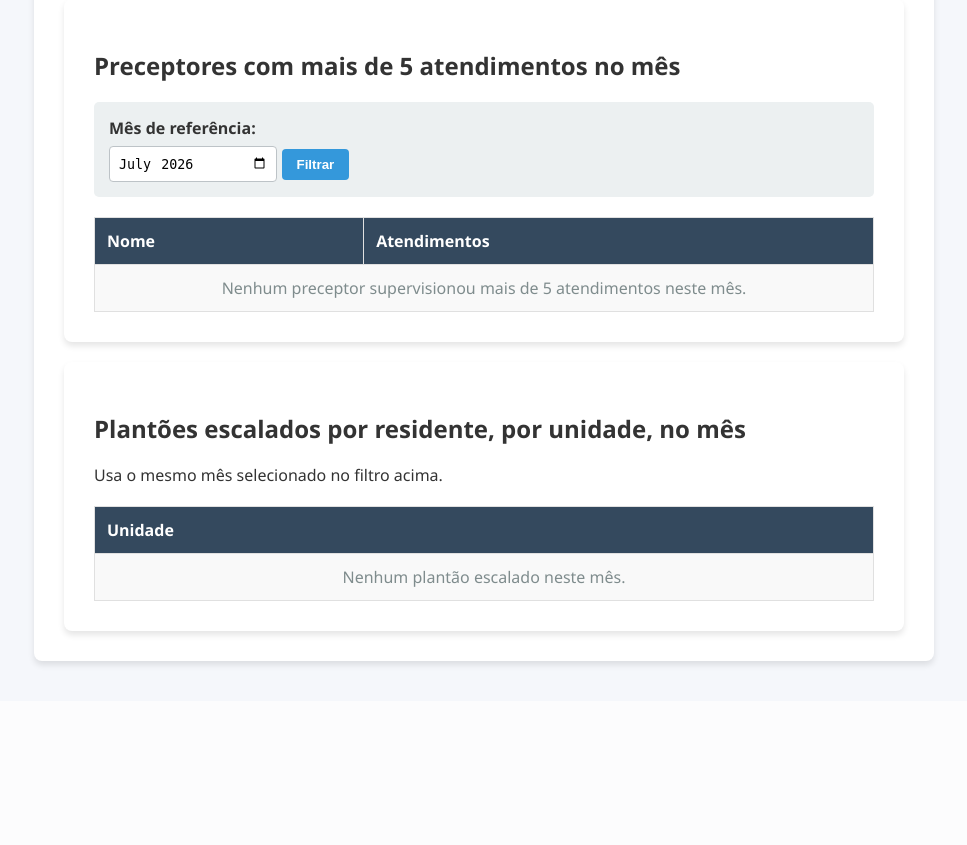
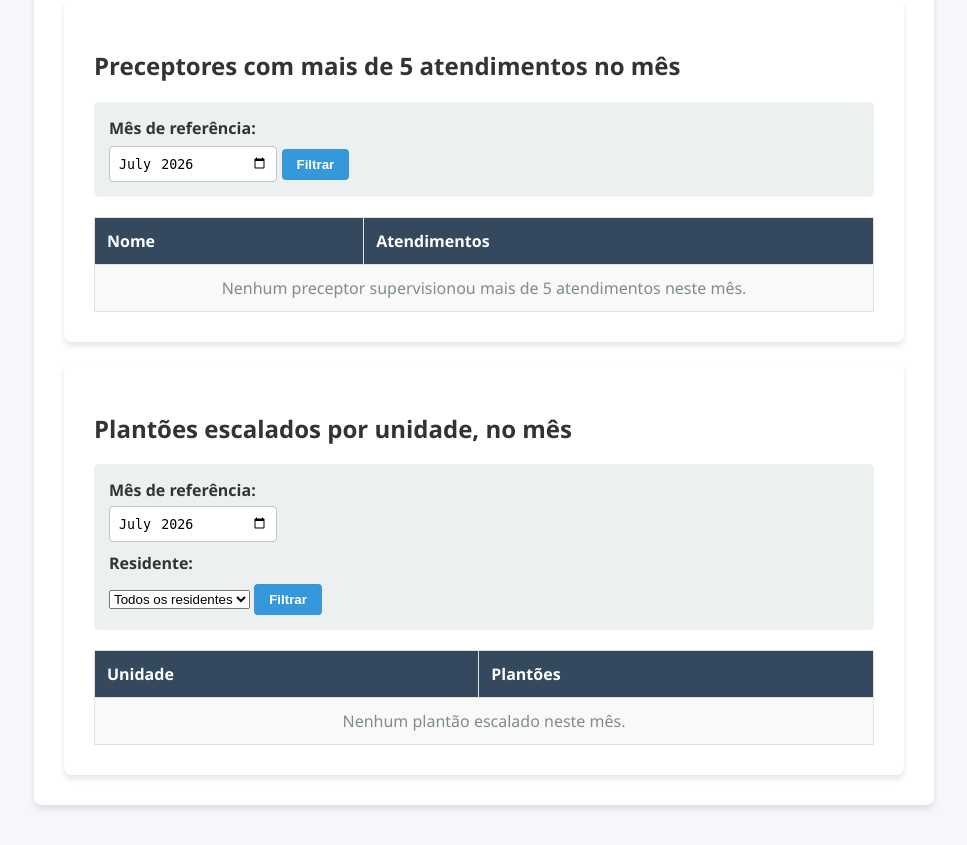
Before and after one commit to euvictoroliveira/Projeto-banco-de-dados-Parte-I, a Flask app: page /estatisticas in a window 1280 px wide. Shown: the part 532-1377 px from the top of the page, without its empty margins (156-1123 px from the left). Before the commit the page ends 1199 px from the top, so only its background shows below. Run offline with Flask 3, Linux system fonts and the light colour scheme; data that the repository does not hold is empty.

Commit message:
[etapa 1] Melhorando a listagem da quantidade de plantões por residente no mês concorrente, para cada unidade

```diff
--- a/routes/estatisticas.py
+++ b/routes/estatisticas.py
@@ -50,33 +50,52 @@ def get_preceptores_mais_de_5_atendimentos(ano, mes):
 
     return resultado
 
-# Para cada unidade, quantidade de plantões escalados por residente no mês corrente.
-def get_plantoes_por_unidade_residente(ano, mes):
+# Lista de residentes cadastrados, para popular o dropdown de filtro.
+def get_lista_residentes():
     cursor = database.conexao.cursor()
 
     consulta = """
-        SELECT u.nome, p.nome, count(*)
-        FROM escala e
-        INNER JOIN unidade u ON u.id_unidade = e.id_unidade
-        INNER JOIN residente r ON r.id_profissional = e.id_residente
+        SELECT r.id_profissional, p.nome
+        FROM residente r
         INNER JOIN pessoa p ON p.id_pessoa = r.id_profissional
-        WHERE e.mes_plantao = %s
-          AND e.ano_plantao = %s
-        GROUP BY u.id_unidade, u.nome, p.id_pessoa, p.nome
-        ORDER BY u.nome, count(*) DESC, p.nome
+        ORDER BY p.nome
     """
 
-    cursor.execute(consulta, (mes, ano))
+    cursor.execute(consulta)
     resultado = cursor.fetchall()
     cursor.close()
 
-    # Agrupa as linhas (unidade, residente, quantidade) por unidade,
-    # já que o Jinja não faz "group by" sozinho.
-    plantoes_por_unidade = {}
-    for unidade, residente, quantidade in resultado:
-        plantoes_por_unidade.setdefault(unidade, []).append((residente, quantidade))
+    return resultado
 
-    return plantoes_por_unidade
+# Quantidade de plantões escalados por unidade, em um mês/ano.
+# Se id_residente for informado, filtra apenas os plantões daquele residente;
+# caso contrário, soma os plantões de todos os residentes.
+def get_plantoes_por_unidade(ano, mes, id_residente=None):
+    cursor = database.conexao.cursor()
+
+    consulta = """
+        SELECT u.nome, count(*)
+        FROM escala e
+        INNER JOIN unidade u ON u.id_unidade = e.id_unidade
+        WHERE e.mes_plantao = %s
+          AND e.ano_plantao = %s
+    """
+    parametros = [mes, ano]
+
+    if id_residente:
+        consulta += " AND e.id_residente = %s"
+        parametros.append(id_residente)
+
+    consulta += """
+        GROUP BY u.id_unidade, u.nome
+        ORDER BY u.nome
+    """
+
+    cursor.execute(consulta, tuple(parametros))
+    resultado = cursor.fetchall()
+    cursor.close()
+
+    return resultado
 
 @estatisticas_bp.route('/estatisticas', methods=['GET'])
 def estatisticas():
@@ -97,14 +116,35 @@ def estatisticas():
     mes_selecionado = f"{ano:04d}-{mes:02d}"
 
     preceptores = get_preceptores_mais_de_5_atendimentos(ano, mes)
-    plantoes_por_unidade = get_plantoes_por_unidade_residente(ano, mes)
+
+    # Filtros próprios da seção de plantões (mês/ano + residente),
+    # independentes do filtro de preceptores acima.
+    mes_plantoes_raw = request.args.get('mes_plantoes')
+
+    try:
+        ano_plantoes, mes_plantoes = mes_plantoes_raw.split('-')
+        ano_plantoes, mes_plantoes = int(ano_plantoes), int(mes_plantoes)
+    except (AttributeError, ValueError):
+        hoje = date.today()
+        ano_plantoes, mes_plantoes = hoje.year, hoje.month
+
+    mes_plantoes_selecionado = f"{ano_plantoes:04d}-{mes_plantoes:02d}"
+
+    id_residente_raw = request.args.get('id_residente')
+    id_residente_selecionado = int(id_residente_raw) if id_residente_raw and id_residente_raw.isdigit() else None
+
+    lista_residentes = get_lista_residentes()
+    plantoes_por_unidade = get_plantoes_por_unidade(ano_plantoes, mes_plantoes, id_residente_selecionado)
 
     return render_template(
         'estatisticas.html',
         ranking_residentes=ranking,
         preceptores_mais_de_5=preceptores,
+        mes_selecionado=mes_selecionado,
         plantoes_por_unidade=plantoes_por_unidade,
-        mes_selecionado=mes_selecionado
+        mes_plantoes_selecionado=mes_plantoes_selecionado,
+        lista_residentes=lista_residentes,
+        id_residente_selecionado=id_residente_selecionado
     )
 
 # Tempo médio de duração dos atendimentos por residente
--- a/templates/estatisticas.html
+++ b/templates/estatisticas.html
@@ -76,35 +76,44 @@
 
     <div class="container">
 
-    <h2>Plantões escalados por residente, por unidade, no mês</h2>
+    <h2>Plantões escalados por unidade, no mês</h2>
 
-    <p>Usa o mesmo mês selecionado no filtro acima.</p>
+    <div class="form-caixa">
+        <form action="/estatisticas" method="GET">
 
-    {% for unidade, linhas in plantoes_por_unidade.items() %}
-    <h3>{{ unidade }}</h3>
+            <label for="mes_plantoes">Mês de referência:</label>
+            <input type="month" id="mes_plantoes" name="mes_plantoes" value="{{ mes_plantoes_selecionado }}">
+
+            <label for="id_residente">Residente:</label>
+            <select id="id_residente" name="id_residente">
+                <option value="">Todos os residentes</option>
+                {% for id_profissional, nome in lista_residentes %}
+                <option value="{{ id_profissional }}" {% if id_residente_selecionado == id_profissional %}selected{% endif %}>{{ nome }}</option>
+                {% endfor %}
+            </select>
+
+            <button type="submit">Filtrar</button>
+
+        </form>
+    </div>
+
     <table>
         <tr>
-            <th>Residente</th>
+            <th>Unidade</th>
             <th>Plantões</th>
         </tr>
 
-        {% for residente, quantidade in linhas %}
+        {% for unidade, quantidade in plantoes_por_unidade %}
         <tr>
-            <td>{{ residente }}</td>
+            <td>{{ unidade }}</td>
             <td>{{ quantidade }}</td>
+        </tr>
+        {% else %}
+        <tr>
+            <td colspan="2" class="vazio">Nenhum plantão escalado neste mês.</td>
         </tr>
         {% endfor %}
     </table>
-    {% else %}
-    <table>
-        <tr>
-            <th>Unidade</th>
-        </tr>
-        <tr>
-            <td class="vazio">Nenhum plantão escalado neste mês.</td>
-        </tr>
-    </table>
-    {% endfor %}
 
     </div>
 
```
